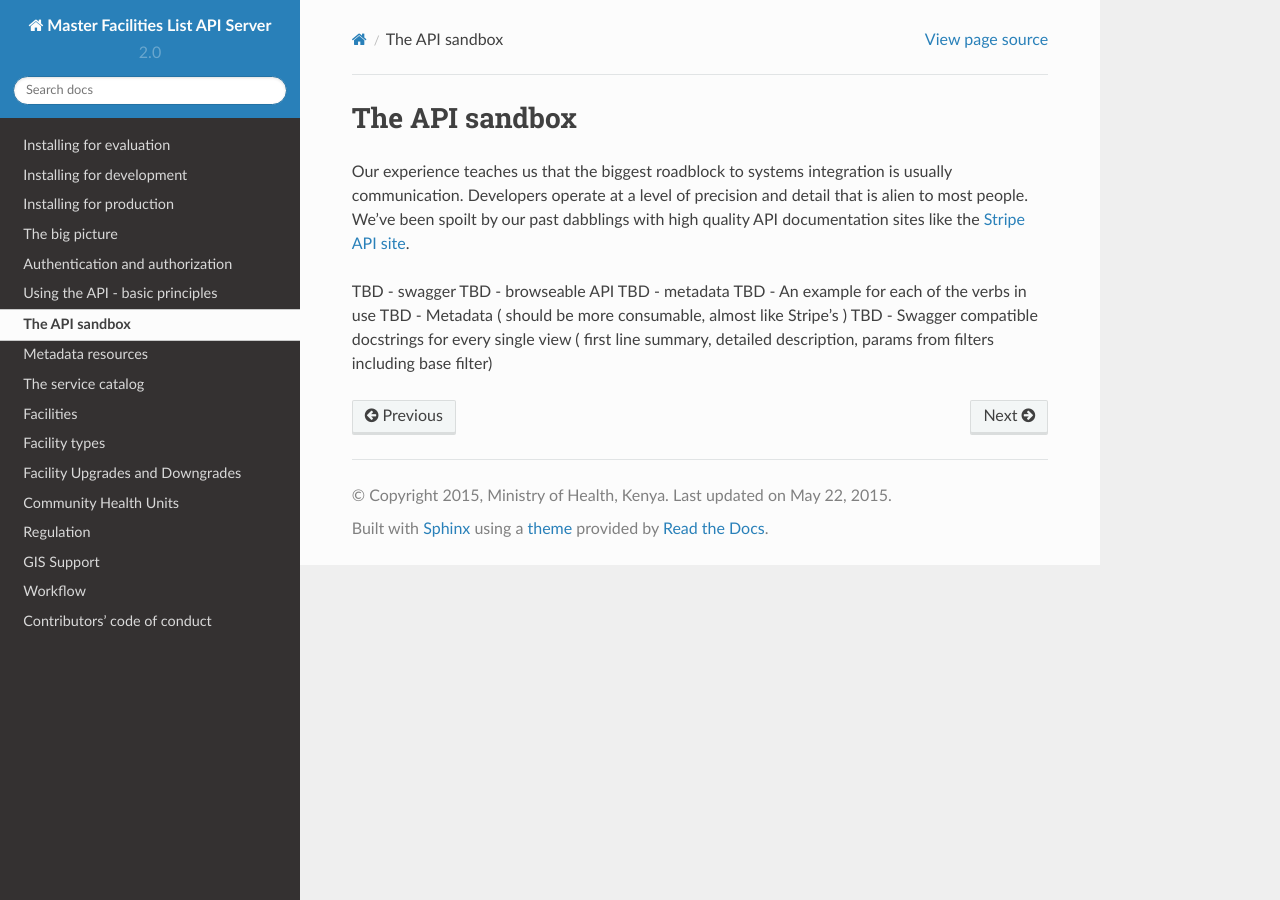
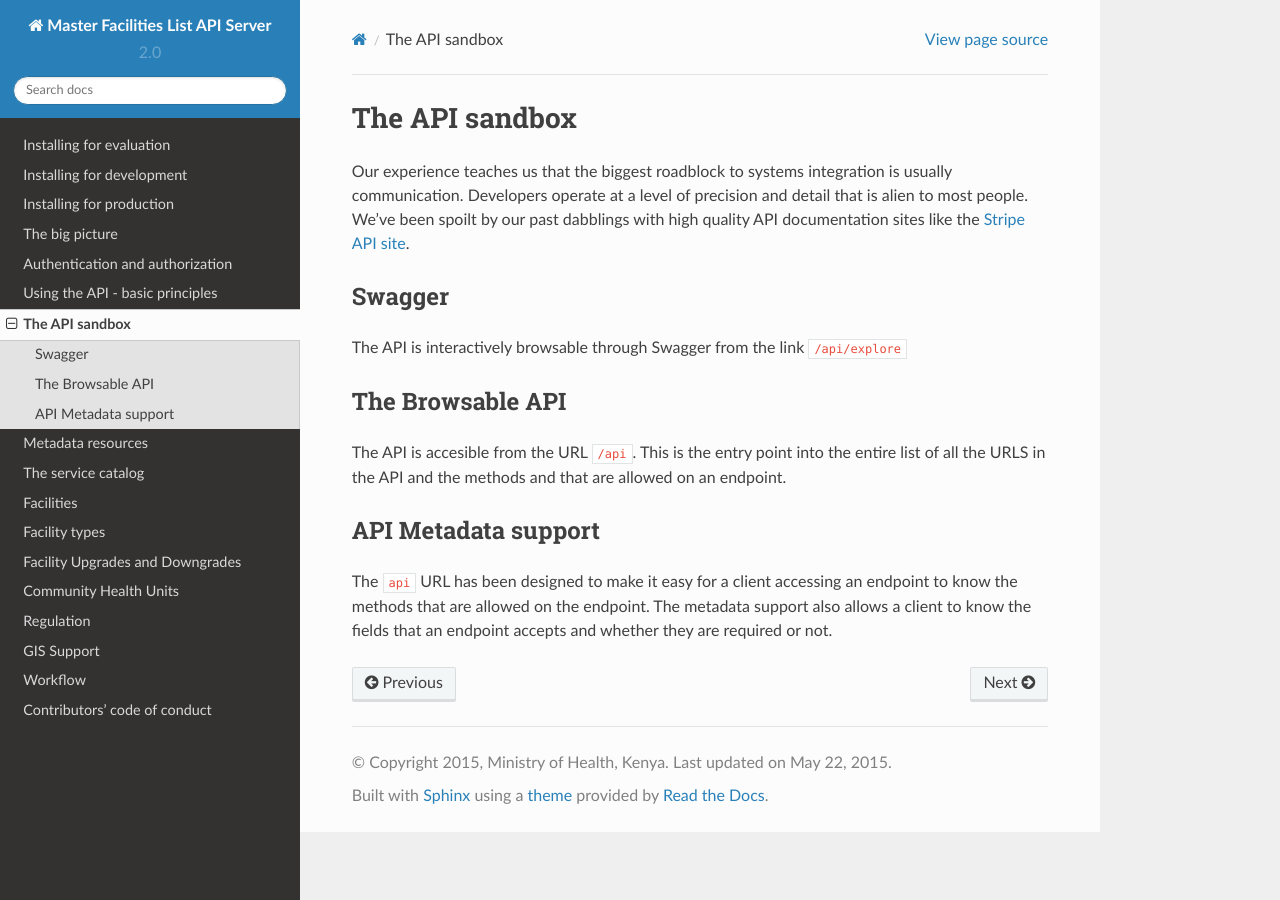
Before and after one commit to MasterFacilityList/mfl_api, a Sphinx documentation site: the page built from docs/07_sandbox.rst, in a window 1280 px wide. Built offline with Sphinx 7.4.7 and the Read the Docs theme 2.0.0, drawn with Linux system fonts in a browser that asks for light colours.

Commit message:
Update docs

```diff
--- a/docs/07_sandbox.rst
+++ b/docs/07_sandbox.rst
@@ -7,13 +7,22 @@ with high quality API documentation sites like the `Stripe API site`_.
 
 .. _`Stripe API site`: https://stripe.com/docs/api
 
-TBD - swagger
-TBD - browseable API
-TBD - metadata
-TBD - An example for each of the verbs in use
-TBD - Metadata ( should be more consumable, almost like Stripe's )
-TBD - Swagger compatible docstrings for every single view
-( first line summary, detailed description, params from filters including base filter)
+Swagger
+--------
+The API is interactively browsable through Swagger from the link ``/api/explore``
+
+The Browsable API
+--------------
+The  API is accesible from the URL ``/api``. This is the entry point into the
+entire list of all the URLS in the API and the methods and that are allowed on an
+endpoint.
+
+API Metadata support
+--------------------
+The ``api`` URL has been designed to make it easy for a client accessing an endpoint
+to know the methods that are allowed on the endpoint. The metadata support also allows
+a client to know the fields that an endpoint accepts and whether they are required or
+not.
 
 .. toctree::
     :maxdepth: 2
```
